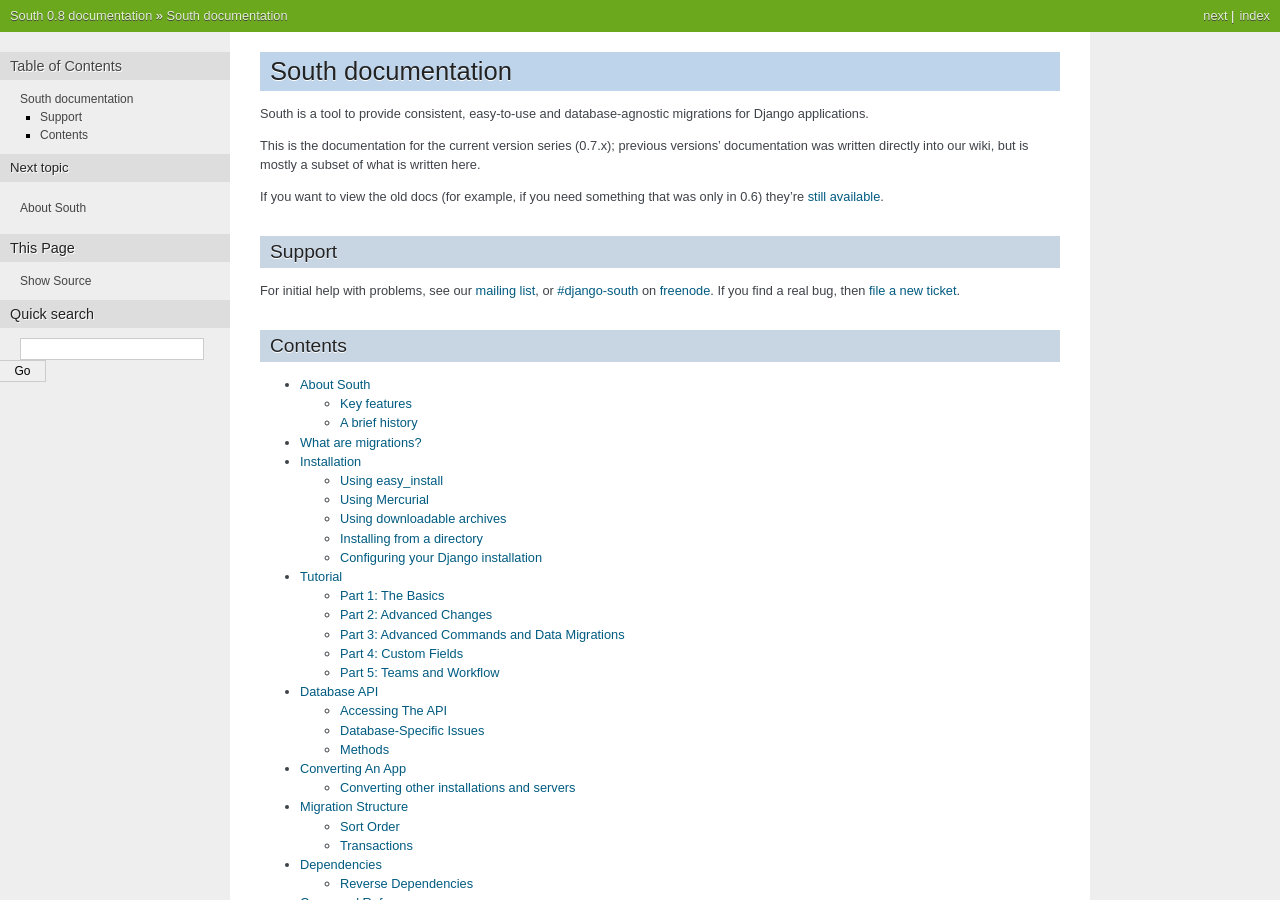
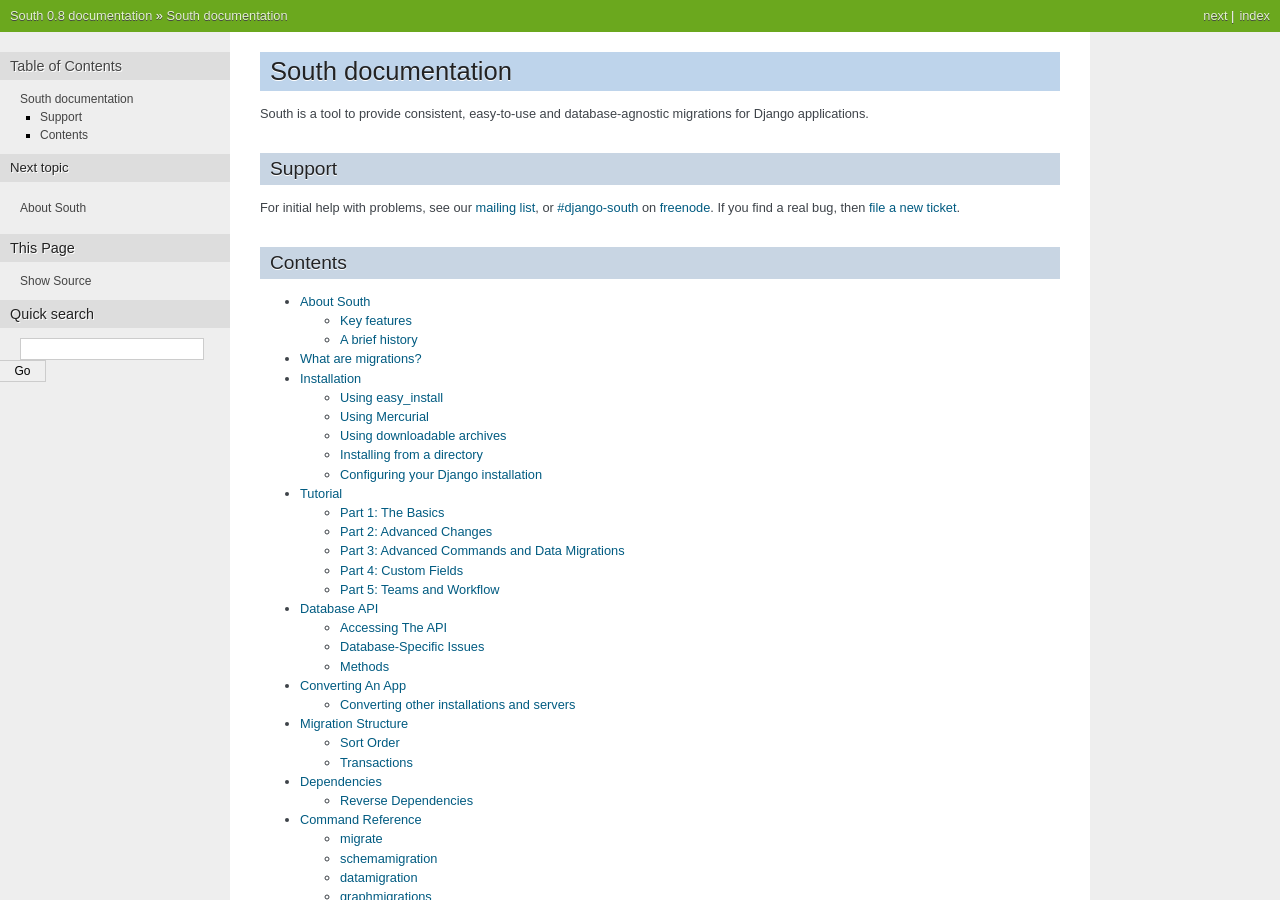
Before and after one commit to zhlgh603/django-south, a Sphinx documentation site: the page built from docs/index.rst, in a window 1280 px wide and 900 px high. Built offline with Sphinx 7.4.7, drawn with Linux system fonts in a browser that asks for light colours.

Commit message:
Remove old docs message from top of docs.

```diff
--- a/docs/index.rst
+++ b/docs/index.rst
@@ -6,13 +6,6 @@ South documentation
 
 South is a tool to provide consistent, easy-to-use and database-agnostic
 migrations for Django applications.
-
-This is the documentation for the current version series (0.7.x); previous versions'
-documentation was written directly into our wiki, but is mostly a subset of
-what is written here.
-
-If you want to view the old docs (for example, if you need something that was
-only in 0.6) they're `still available <http://south.aeracode.org/wiki/OldDocumentation>`_.
 
 Support
 -------
```
